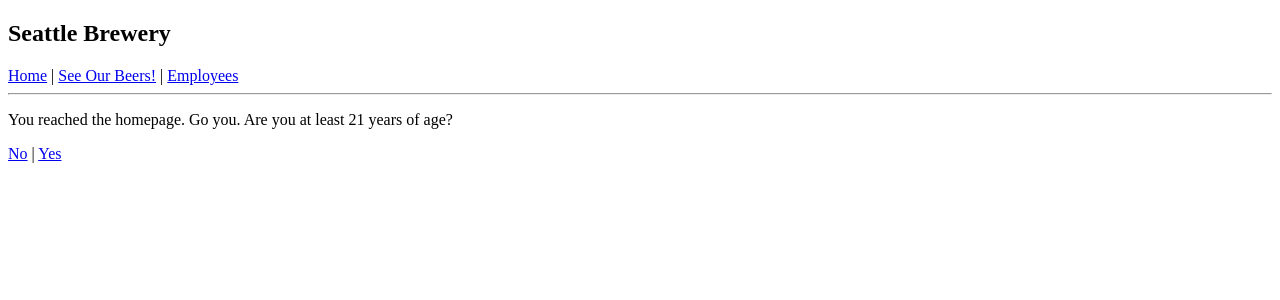
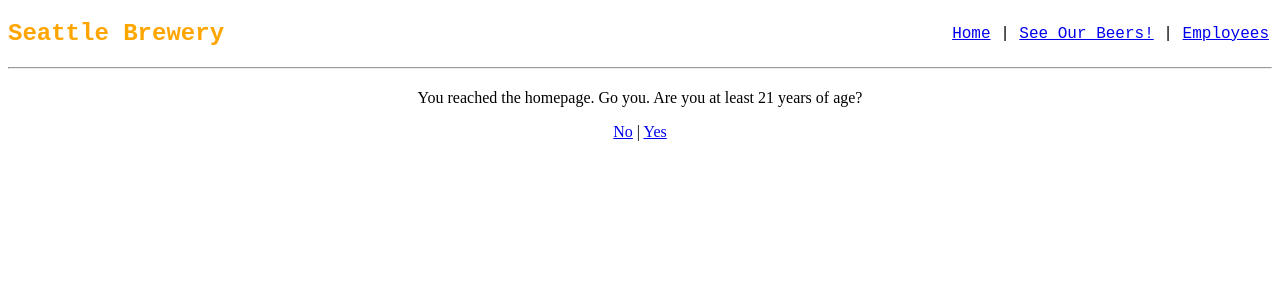
Before and after one commit to arynsh/react-seattle-brewery, a React app: page / in a window 1280 px wide. Shown: the top 300 px of the page. Built offline with nearby package versions, Linux system fonts and the light colour scheme.

Commit message:
font styling

```diff
--- a/src/components/BeerList.jsx
+++ b/src/components/BeerList.jsx
@@ -1,5 +1,10 @@
 import React from 'react';
 import Beer from './Beer';
+
+var BeerListStyling=
+  {
+    fontFamily: 'didot'
+  }
 
 var masterBeerList = [
   {
@@ -24,7 +29,7 @@ var masterBeerList = [
 
 function BeerList() {
   return (
-    <div>
+    <div style={BeerListStyling}>
       {masterBeerList.map((beer, index) =>
         <Beer
           name={beer.name}
--- a/src/components/Header.jsx
+++ b/src/components/Header.jsx
@@ -1,19 +1,37 @@
 import React from 'react';
 import { Link } from 'react-router-dom';
 
+var navStyling =
+  {
+    display: 'block',
+    margin: '20px 0px',
+    fontSize: '16px',
+    fontFamily: 'monospace'
+  }
+
+var linkStyle =
+  {
+    color: 'black',
+    marginTop: '-45px',
+    padding: '3px',
+    float: 'right'
+  }
+
 function Header() {
   return (
-    <div>
 
-    <h2><style jsx> {`
+    <div style={navStyling}>
+      <h2>
+        <style jsx> {`
       h2 {
-      color: black;
+        color: orange;
       }
       h2:hover {
         color: orange;
       }
-    `}</style>Seattle Brewery</h2>
-    <Link to='/'>Home</Link> | <Link to='/BeerList'>See Our Beers!</Link> | <Link to='/Employee'>Employees</Link>
+      `}</style>
+       Seattle Brewery</h2>
+       <p style={linkStyle}><Link to='/'>Home</Link> | <Link to='/BeerList'>See Our Beers!</Link> | <Link to='/Employee'>Employees</Link></p>
       <hr/>
     </div>
   );
--- a/src/components/Home.jsx
+++ b/src/components/Home.jsx
@@ -2,12 +2,18 @@ import React from 'react';
 import { Link } from 'react-router-dom';
 // import { Switch, Route } from 'react-router-dom';
 
+var homeStyling=
+  {
+    textAlign: 'center',
+    fontFamily: 'didot'
+  }
+
 function Home() {
     return (
       <div>
-       <p>You reached the homepage. Go you.
+       <p style={homeStyling}>You reached the homepage. Go you.
        Are you at least 21 years of age?</p>
-       <Link to='/UnderAge'>No</Link> | <Link to='/BeerList'>Yes</Link>
+       <p style={homeStyling}><Link to='/UnderAge'>No</Link> | <Link to='/BeerList'>Yes</Link></p>
       </div>
     );
   }
--- a/src/components/UnderAge.jsx
+++ b/src/components/UnderAge.jsx
@@ -1,9 +1,15 @@
 import React from 'react';
+
+var UnderAgeStyling=
+  {
+    textAlign: 'center',
+    fontFamily: 'didot'
+  }
 
 function UnderAge() {
     return (
         <div>
-            <h2>Sorry, come back when you're at least 21!</h2>
+            <h3 style={UnderAgeStyling}>Sorry, come back when you're at least 21!</h3>
         </div>
     );
 }
```
Lines whose indentation alone changed are shown as unchanged.
